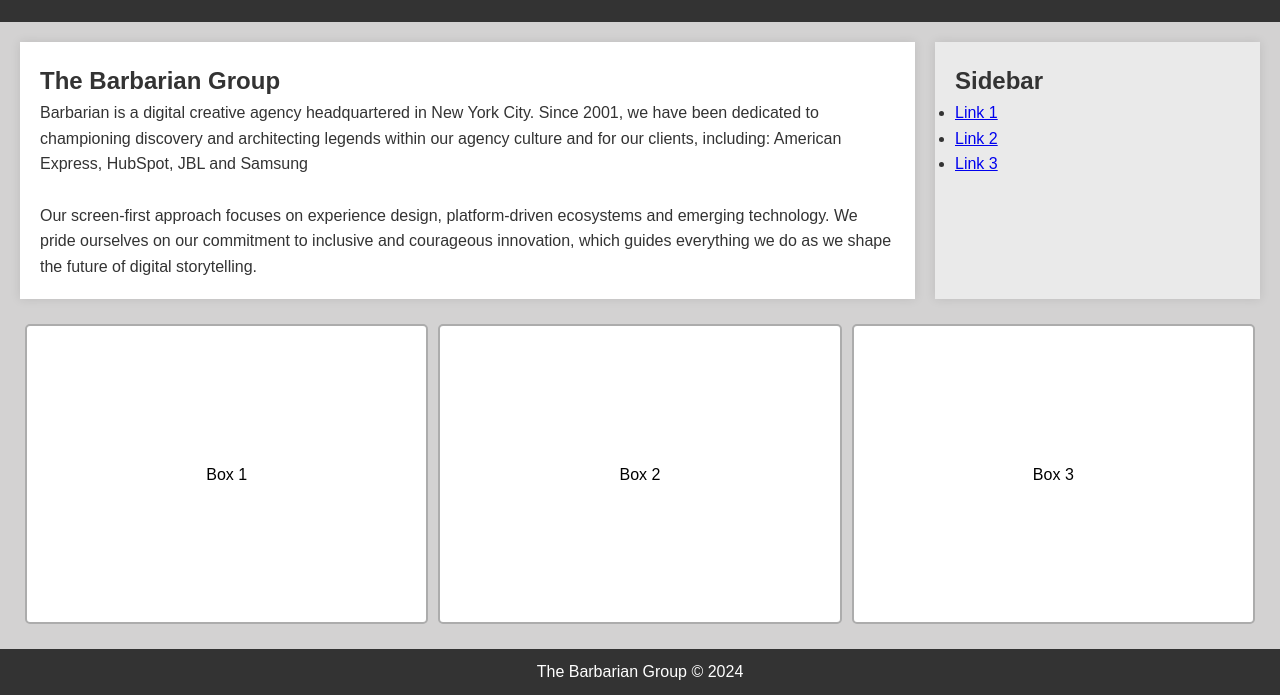
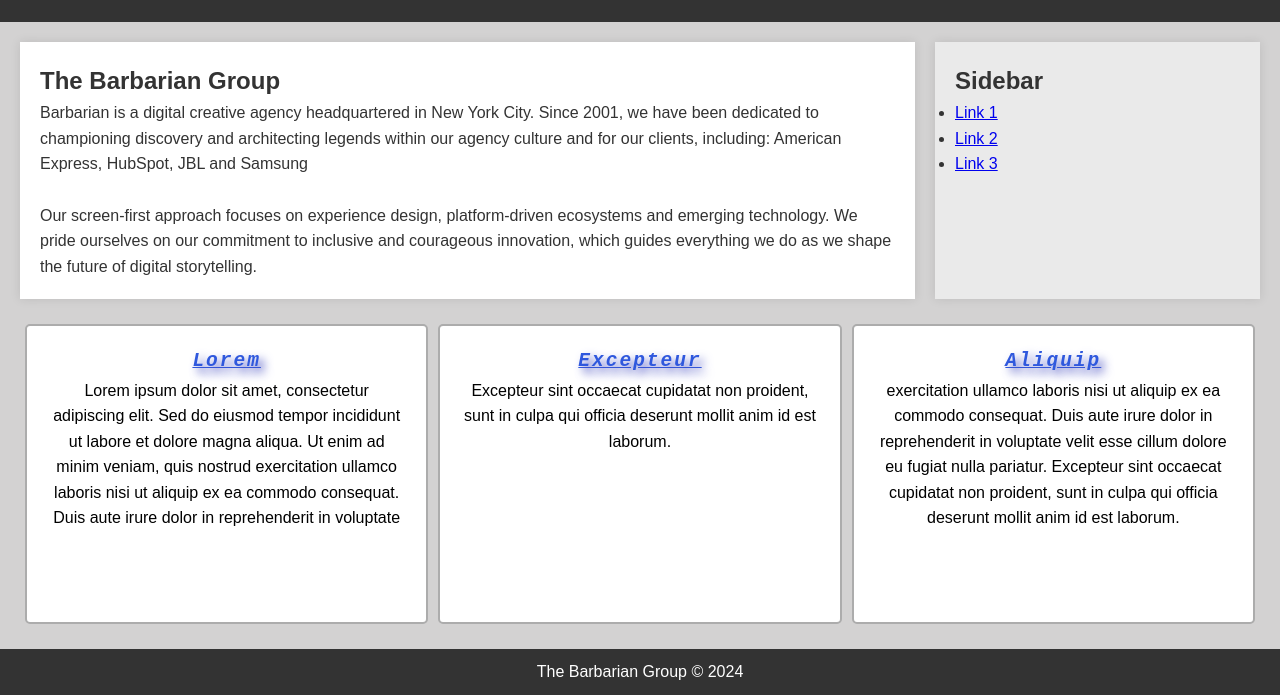
Before and after one commit to sahas1797/Demo, a plain HTML site: page index.html in a window 1280 px wide. Shown: the part 105-800 px from the top of the page. Drawn offline with Linux system fonts and the light colour scheme.

Commit message:
Implemented variables and Typography

```diff
--- a/index.html
+++ b/index.html
@@ -24,10 +24,13 @@
     <div class="container">
         <main class="main-content">
             <h2>The Barbarian Group</h2>
-            <p>Barbarian is a digital creative agency headquartered in New York City. Since 2001, we have been dedicated to championing discovery and architecting legends within our agency culture and for our clients,
+            <p>Barbarian is a digital creative agency headquartered in New York City. Since 2001, we have been dedicated
+                to championing discovery and architecting legends within our agency culture and for our clients,
                 including: American Express, HubSpot, JBL and Samsung</p>
-                <br>
-               <p>Our screen-first approach focuses on experience design, platform-driven ecosystems and emerging technology. We pride ourselves on our commitment to inclusive and courageous innovation, which guides everything we do as we shape the future of digital storytelling.</p>
+            <br>
+            <p>Our screen-first approach focuses on experience design, platform-driven ecosystems and emerging
+                technology. We pride ourselves on our commitment to inclusive and courageous innovation, which guides
+                everything we do as we shape the future of digital storytelling.</p>
         </main>
 
         <aside class="sidebar">
@@ -41,17 +44,31 @@
     </div>
 
     <!-- Box Model Section -->
-    <div class="box-container">
-        <div class="box-model">
-            <div class="box">Box 1</div>
-            <div class="box">Box 2</div>
-            <div class="box">Box 3</div>
+
+    <div class="box-model">
+        <div class="box">
+            <h2>Lorem</h2> <!-- Added heading -->
+            <p>Lorem ipsum dolor sit amet, consectetur adipiscing elit. Sed do eiusmod tempor incididunt ut labore
+                et dolore magna aliqua. Ut enim ad minim veniam, quis nostrud exercitation ullamco laboris nisi ut
+                aliquip ex ea commodo consequat. Duis aute irure dolor in reprehenderit in voluptate </p>
+        </div>
+        <div class="box">
+            <h2>Excepteur</h2>
+            <p> Excepteur sint occaecat cupidatat non proident, sunt in culpa qui officia deserunt mollit anim id
+                est laborum.</p>
+        </div>
+        <div class="box">
+            <h2>Aliquip</h2>
+            <p>exercitation ullamco laboris nisi ut aliquip ex ea commodo consequat. Duis aute irure dolor in
+                reprehenderit in voluptate velit esse cillum dolore eu fugiat nulla pariatur. Excepteur sint
+                occaecat cupidatat non proident, sunt in culpa qui officia deserunt mollit anim id est laborum.</p>
         </div>
     </div>
 
-        <footer class="footer">
-            <p>The Barbarian Group &copy; 2024</p>
-        </footer>
+
+    <footer class="footer">
+        <p>The Barbarian Group &copy; 2024</p>
+    </footer>
 </body>
 
 </html>
--- a/style.css
+++ b/style.css
@@ -4,6 +4,7 @@
     padding: 0;
     box-sizing: border-box;
 }
+
 
 body {
     font-family: Arial, sans-serif;
@@ -13,12 +14,22 @@ body {
 }
 
 .header {
-    background-color:  #333;
     color: rgb(184, 182, 182);
     padding: 15px 20px;
     text-align: center;
+    background-color:  #333;
+
 }
 
+/*defining css variables*/
+:root {
+    --h2-color:#2f58dd;
+    --h2-font-family: monospace;
+    --h2-font-style: oblique;
+    --h2-letter-spacing: 2px;
+    --h2-text-decoration: underline;
+    --h2-text-shadow: 5px 5px 10px rgb(71, 79, 192);
+}
 
 /*without nesting*/
 /* .nav ul {
@@ -81,6 +92,7 @@ body {
     padding: 20px;
     margin-right: 20px;
     box-shadow: 0 0 10px rgba(0, 0, 0, 0.1);
+
 }
 
 .sidebar {
@@ -96,12 +108,23 @@ body {
     justify-content: space-between;
     margin: 20px;
 
+    /*using the variable declared instead of giving the values*/
+    h2{
+        color: var(--h2-color);
+        font-family: var(--h2-font-family);
+        font-style: var(--h2-font-style);
+        letter-spacing: var(--h2-letter-spacing);
+        text-decoration: var(--h2-text-decoration);
+        text-shadow: var(--h2-text-shadow);
+    }
+
 }
 
 .box {
     flex: 1;
     display: flex;
-    justify-content: center;
+    flex-direction:column;
+    justify-content: flex-start;
     align-items: center;
     background-color: #ffffff;
     color: rgb(0, 0, 0);
```
